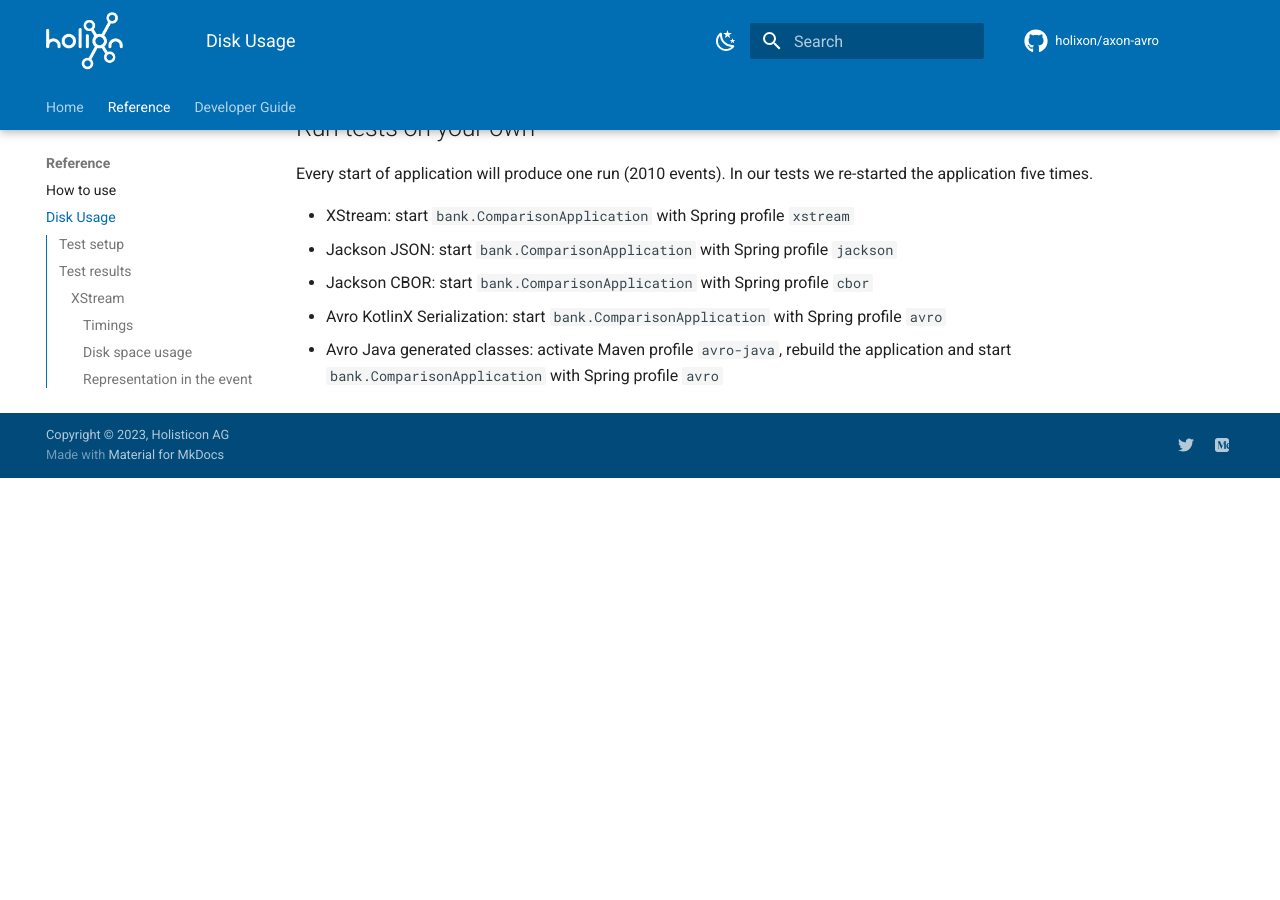
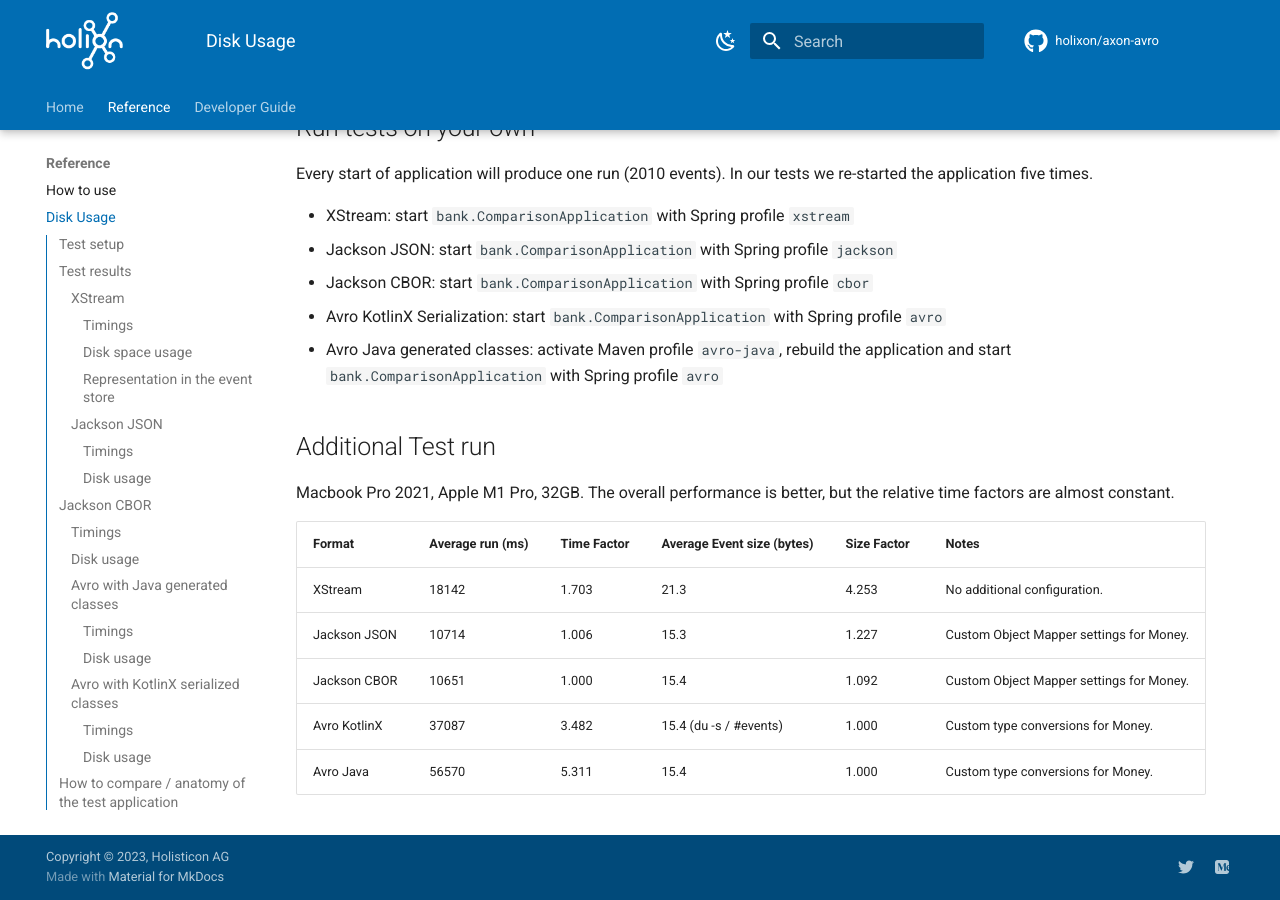
Before and after one commit to holixon/axon-avro, an MkDocs documentation site: the page built from docs/reference/disk_usage.md, in a window 1280 px wide and 900 px high, scrolled down 8385 px. Built offline with MkDocs 1.6.1 and Material for MkDocs 9.7.7, drawn with Linux system fonts in a browser that asks for light colours; comment, search, counter and statistics services are not loaded; the version menu is left out; before the commit the page ends 8863 px from its top, so only the background shows below that.

Commit message:
provide additinal metrics for a run on Apple M1.

```diff
--- a/docs/reference/disk_usage.md
+++ b/docs/reference/disk_usage.md
@@ -379,3 +379,16 @@
 - Jackson CBOR: start `bank.ComparisonApplication` with Spring profile `cbor`
 - Avro KotlinX Serialization: start `bank.ComparisonApplication` with Spring profile `avro`
 - Avro Java generated classes: activate Maven profile `avro-java`, rebuild the application and start `bank.ComparisonApplication` with Spring profile `avro`
+
+## Additional Test run
+
+Macbook Pro 2021, Apple M1  Pro, 32GB. The overall performance is better, but the relative time factors are almost constant.
+
+
+| Format       | Average run (ms) | Time Factor | Average Event size (bytes) | Size Factor | Notes                                    |
+|--------------|------------------|-------------|---------------------------|-------------|------------------------------------------|
+| XStream      | 18142            | 1.703       | 21.3                      | 4.253       | No additional configuration.             |
+| Jackson JSON | 10714            | 1.006       | 15.3                      | 1.227       | Custom Object Mapper settings for Money. |
+| Jackson CBOR | 10651            | 1.000       | 15.4                      | 1.092       | Custom Object Mapper settings for Money. |
+| Avro KotlinX | 37087            | 3.482       | 15.4 (du -s / #events)    | 1.000       | Custom type conversions for Money.       |
+| Avro Java    | 56570            | 5.311       | 15.4                      | 1.000       | Custom type conversions for Money.       |
```
